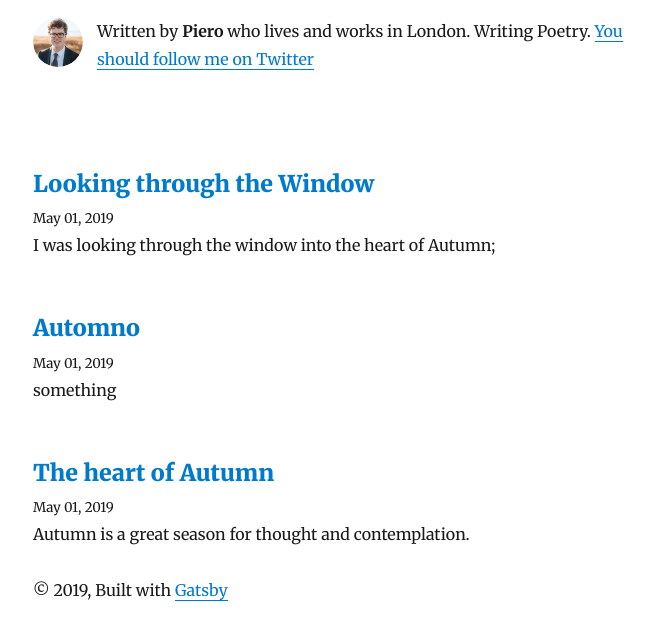
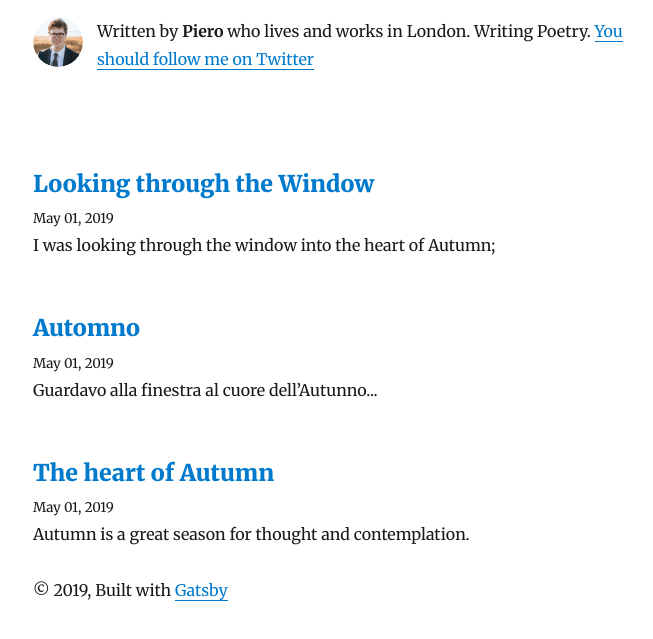
Before and after one commit to mouradk78/pieroblog, a Gatsby site: page / in a window 1280 px wide. Shown: the part 137-776 px from the top of the page, without its empty margins (292-945 px from the left). Built offline with nearby package versions, Linux system fonts and the light colour scheme; Gatsby itself is replaced by a stand-in of ours; some packages are replaced by stand-ins of ours.

Commit message:
changed description

```diff
--- a/content/blog/automno/Automno.md
+++ b/content/blog/automno/Automno.md
@@ -1,7 +1,7 @@
 ---
 title:  Automno
 date: "2019-05-01T22:12:03.284Z"
-description: something
+description: Guardavo alla finestra al cuore dell’Autunno...
 ---
 
 Guardavo alla finestra
```
